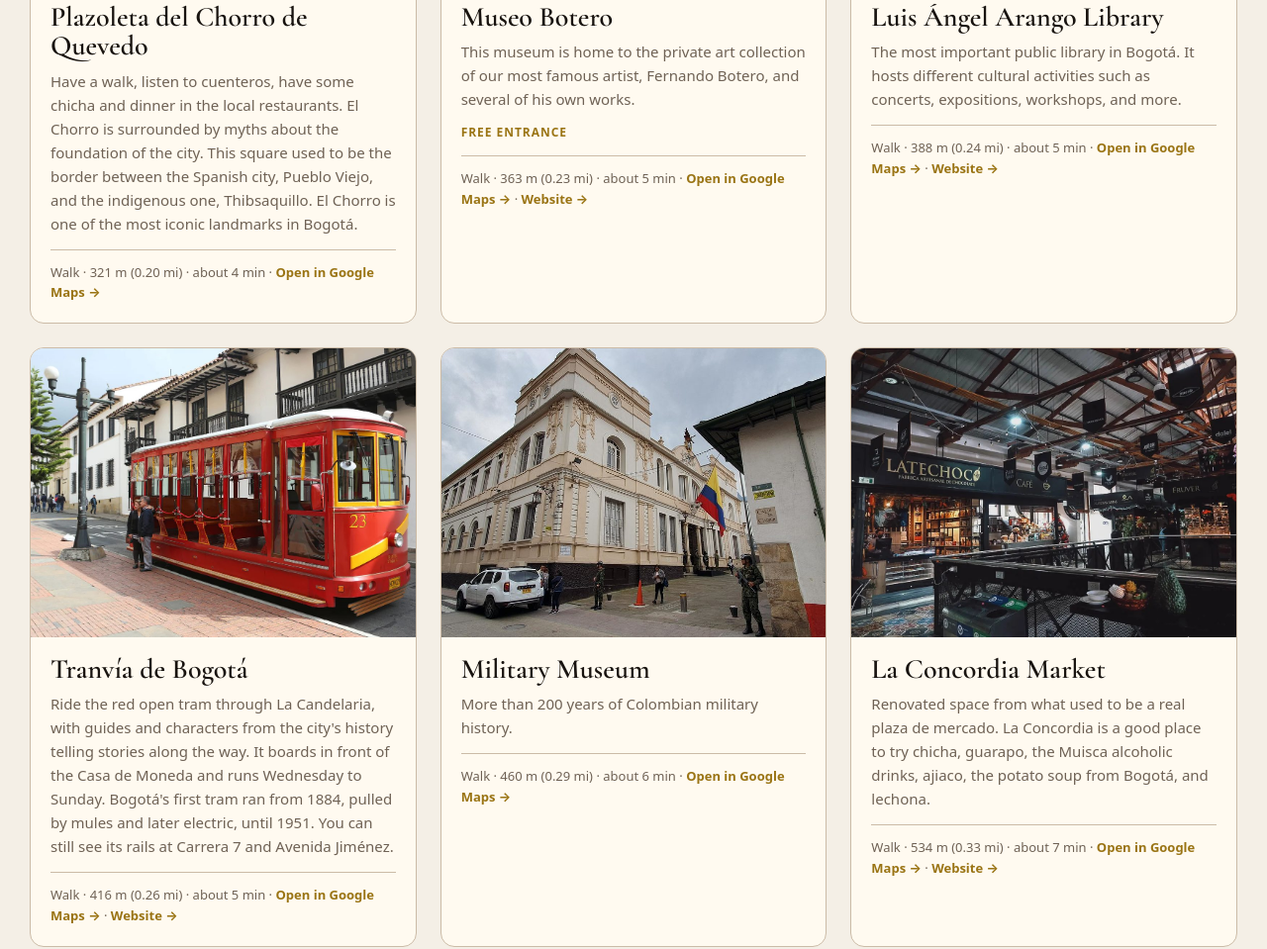
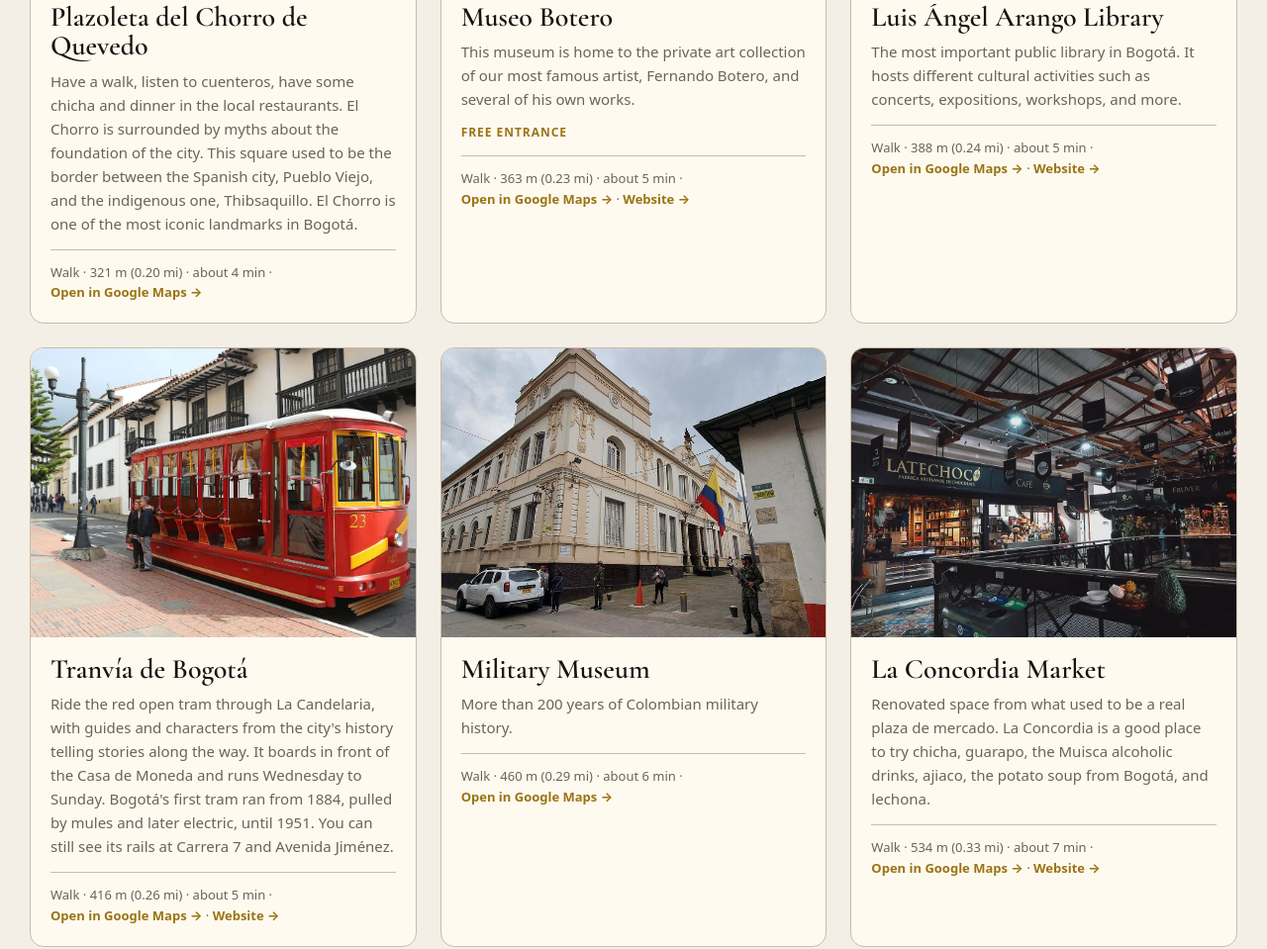
Before and after one commit to paqg2007/sua-houses, a plain HTML site: page guidebook/index.html in a window 1280 px wide. Shown: the part 1135-2094 px from the top of the page at 99% size. Drawn offline with nearby package versions, Linux system fonts and the light colour scheme.

Commit message:
Guidebook: keep meta links unbroken (no lone arrow on wrap)

```diff
--- a/guidebook/index.html
+++ b/guidebook/index.html
@@ -69,7 +69,7 @@
   .guide-note{margin-top:12px !important;font-size:12px !important;letter-spacing:.08em;text-transform:uppercase;font-weight:800;color:var(--accent) !important}
   .guide-note a{color:var(--accent)}
   .guide-meta{margin-top:14px !important;padding-top:12px;border-top:1px solid var(--border);font-size:13px !important;line-height:1.5;color:var(--dim) !important}
-  .guide-meta a{color:var(--accent);font-weight:700;text-decoration:none}
+  .guide-meta a{color:var(--accent);font-weight:700;text-decoration:none;white-space:nowrap}
   .guide-meta a:hover{text-decoration:underline}
   .guide-foot p + p{margin-top:14px}
 
```
